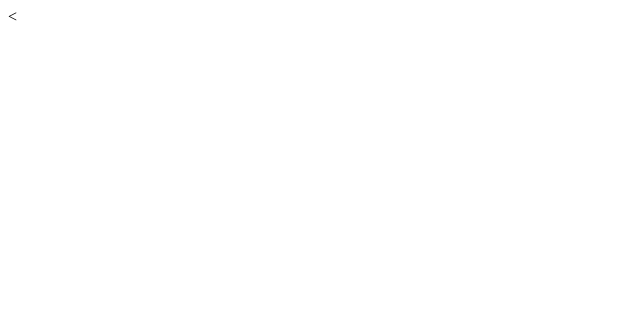
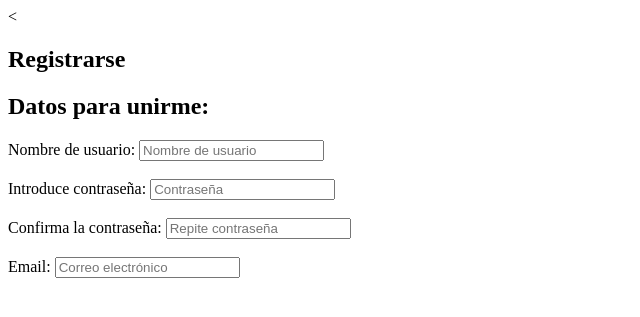
Before and after one commit to NahiaraLatorre/PH2, a PHP site: page /registro.html in a window 1280 px wide. Before the commit the part shown is almost empty. Shown: the top 317 px of the page, without its empty margins (0-640 px from the left). Run offline with PHP 8.4, Linux system fonts and the light colour scheme.

Commit message:
Algunos cambios generales y algo de Registrarse.
Voy a intentar hacer la estructura de las páginas hoy y después me
pongo con diseño cabecera, etc…

```diff
--- a/Practica 1/buscar.html
+++ b/Practica 1/buscar.html
@@ -2,7 +2,7 @@
 <html lang="en">
 <head>
 	<meta charset="UTF-8">
-	<title>-Buscar</title>
+	<title>Buscar</title>
 </head>
 <body>
 
--- a/Practica 1/index.html
+++ b/Practica 1/index.html
@@ -14,14 +14,14 @@
     <body>
     	<header>
 
-		<a href="index.html"><img src="img/logo.png" class="imagen" alt="Logotipo" width="80 "> </a>
+            <!--<img id = "logo1" src = "Img/logo1.png" alt = "Lets travel" />-->
+    		<a href="Index.html"><img src="Img/logo.png" class="imagen" alt="Logotipo" width="80"> </a>
 
     	    <h1>AWESOME TRIP (nombre del sitio, ponerlo con la imagen)<h1>
     	    <h1>Cuentanos tus aventuras</h1>
 
     	    <p>En esta página podrás subir imágenes viajes y contarnos las increíbles aventuras que has vivido</p>
 
-
     	</header>
     </body>
 </html>
--- a/Practica 1/registro.html
+++ b/Practica 1/registro.html
@@ -4,7 +4,36 @@
     	<meta charset="UTF-8">
     	<title>Registro</title>
     </head>
+
     <body>
+        <!-- Título de la página -->
+        <h2 class = "titulopagina">Registrarse</h2>
+
+        <!-- Encabezado del formulario de registro -->
+        <h2 id = "tituloformregistro" class = "tituloformulario">Datos para unirme:</h2>
+
+        <!-- Campo de registro: nombre de usuario -->
+        <label for = "usuario"> Nombre de usuario: </label>
+        <input type = "text" name ="usuario" id = "usuario" placeholder = "Nombre de usuario" accesskey = "u" tabindex = "4"/>
+        <br/>
+        <br>
+        <!-- Campo de registro: contraseña -->
+        <label for = "password"> Introduce contrase&ntilde;a: </label>
+        <input type = "password" name = "password" id = "password" placeholder = "Contrase&ntilde;a" accesskey = "p" tabindex = "5"/>
+        <br/>
+        <br>
+
+        <!-- Campo de registro: repetir contraseña -->
+        <label for = "password2"> Confirma la contrase&ntilde;a: </label>
+        <input type = "password" name = "password2" id = "password2" placeholder = "Repite contrase&ntilde;a" accesskey = "c" tabindex = "6"/>
+        <br/>
+        <br>
+
+        <!-- Campo de registro: correo electrónico -->
+        <label for = "email">Email: </label>
+        <input type = "text" name = "email" id = "email" placeholder = "Correo electr&oacute;nico" accesskey = "e" tabindex = "7"/>
+        <br/>
+        <br>
 
     </body>
 </html>
```
Also changed, not shown: Practica 1/css/style.css (+4 -4 lines). Lines whose indentation alone changed are shown as unchanged.
